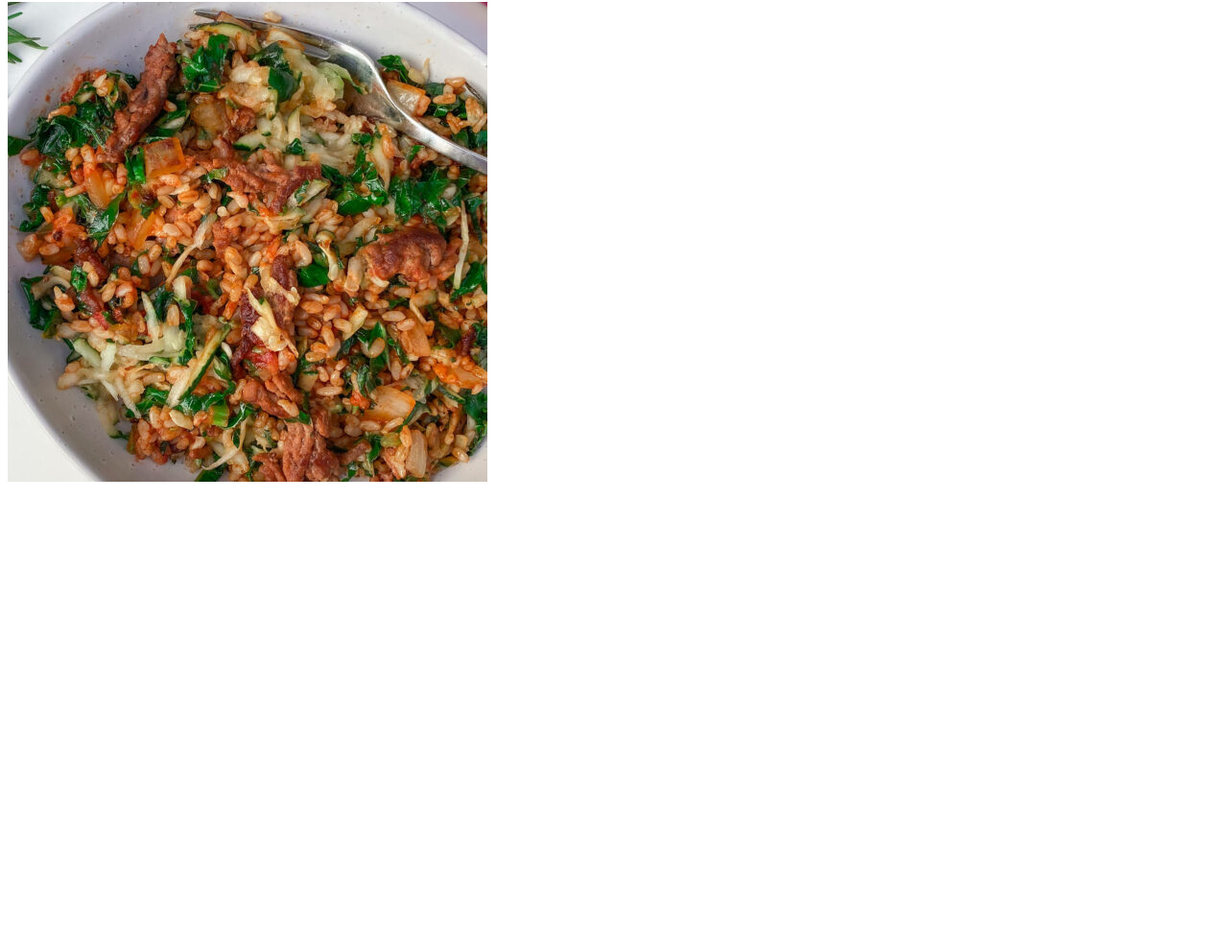
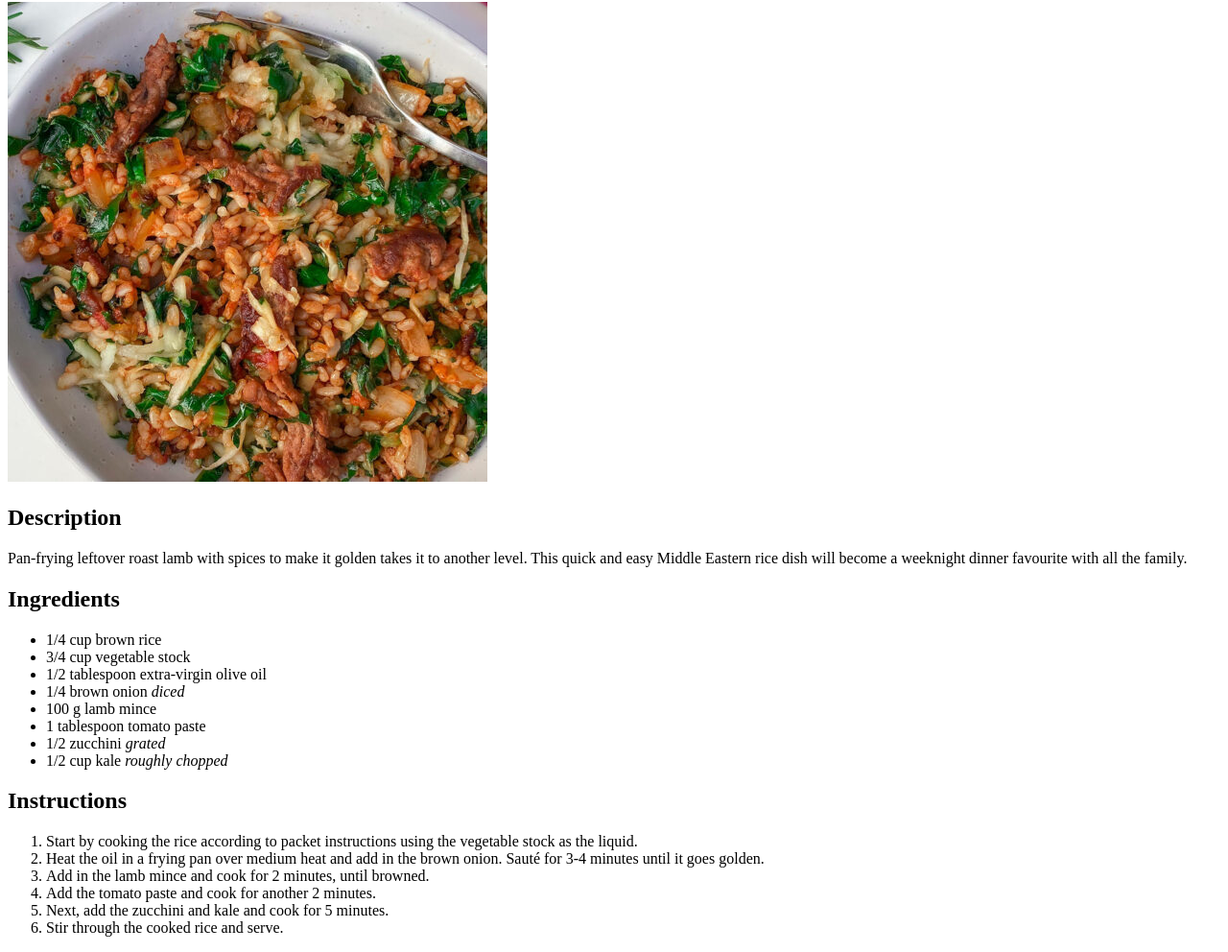
Before and after one commit to Vyctryx/top_foundations, a plain HTML site: page odin-recipes/recipes/lamb_pilaf.html in a window 1280 px wide. Shown: the part 78-1070 px from the top of the page at 96% size. Before the commit the page ends 800 px from the top, so only its background shows below. Drawn offline with Linux system fonts and the light colour scheme.

Commit message:
Added lamb_pilaf.html content

```diff
--- a/odin-recipes/recipes/lamb_pilaf.html
+++ b/odin-recipes/recipes/lamb_pilaf.html
@@ -8,5 +8,31 @@
   <body>
       <h1>Lamb Pilaf</h1>
       <img src="../images/lamb_pilaf.jpeg">
+    <h2>Description</h2>
+    <p>Pan-frying leftover roast lamb with spices to make it golden takes it to another level. This quick and easy Middle Eastern rice dish will become a weeknight dinner favourite with all the family.</p>
+    <h2>Ingredients</h2>
+    <p>
+        <ul>
+            <li>1/4 cup brown rice</li>
+            <li>3/4 cup vegetable stock</li>
+            <li>1/2 tablespoon extra-virgin olive oil</li>
+            <li>1/4 brown onion <em>diced</em></li>
+            <li>100 g lamb mince</li>
+            <li>1 tablespoon tomato paste</li>
+            <li>1/2 zucchini <em>grated</em></li>
+            <li>1/2 cup kale <em>roughly chopped</em></li>
+        </ul>
+    </p>
+    <h2>Instructions</h2>
+    <p>
+        <ol>
+            <li>Start by cooking the rice according to packet instructions using the vegetable stock as the liquid.</li>
+            <li>Heat the oil in a frying pan over medium heat and add in the brown onion. Sauté for 3-4 minutes until it goes golden.</li>
+            <li>Add in the lamb mince and cook for 2 minutes, until browned.</li>
+            <li>Add the tomato paste and cook for another 2 minutes.</li>
+            <li>Next, add the zucchini and kale and cook for 5 minutes.</li>
+            <li>Stir through the cooked rice and serve.</li>
+        </ol>
+    </p>
   </body>
 </html>
```
